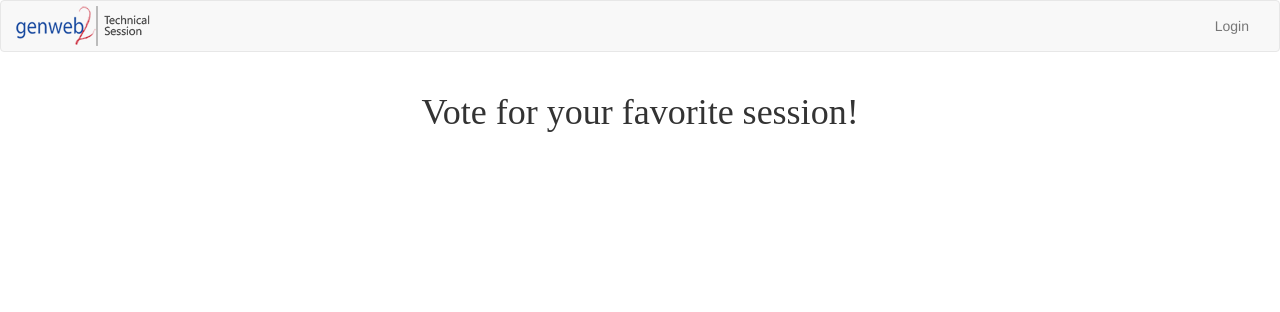
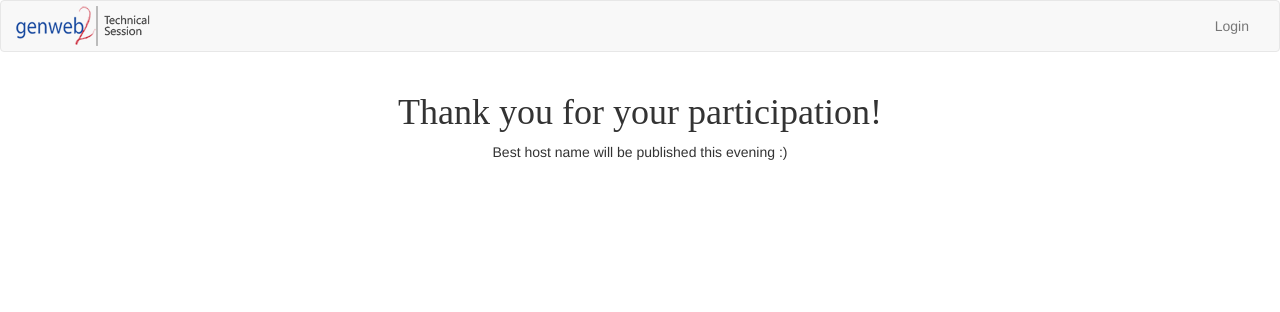
Before and after one commit to tahmina8765/technical-session, a CakePHP app: the page made by app/View/Pages/home.ctp in a window 1280 px wide. Shown: the top 312 px of the page. Run offline with PHP 8.4 and a stand-in for CakePHP, Linux system fonts and the light colour scheme; the template is opened without the code that fills it, so the values that code supplies are empty; some libraries are stand-ins or nearby versions; some web fonts are replaced.

Commit message:
Thank you fixed

```diff
--- a/app/View/Elements/host.ctp
+++ b/app/View/Elements/host.ctp
@@ -1,6 +1,7 @@
 
 <div class="text-center">
-    <h1>Vote for your favorite session! </h1>
+    <h1>Thank you for your participation! </h1>
+    <p>Best host name will be published this evening :)</p>
 </div>
 <br><br>
 <?php
@@ -25,7 +26,8 @@ if (!empty($trainings)) {
             <?php $voteimg = ((int) $training['Training']['id'] === $besttopic) ? '<br>' .$this->Html->image('thumbs-up.png') : ''; ?>
             <li class="topic ">
                 <?php
-                echo $this->Html->link('<div class="panel panel-' . $divclass . '"><div class="panel-heading">' . $training['Training']['title'] . $voteimg .'</div><div class="panel-footer">' . $name . '</div></div>', array('plugin' => 'training_manager', 'controller' => 'Trainings', 'action' => 'best_topic', $training['Training']['id']), array('escape' => false));
+                // echo $this->Html->link('<div class="panel panel-' . $divclass . '"><div class="panel-heading">' . $training['Training']['title'] . $voteimg .'</div><div class="panel-footer">' . $name . '</div></div>', array('plugin' => 'training_manager', 'controller' => 'Trainings', 'action' => 'best_topic', $training['Training']['id']), array('escape' => false));
+                echo $this->Html->link('<div class="panel panel-' . $divclass . '"><div class="panel-heading">' . $training['Training']['title'] . $voteimg .'</div><div class="panel-footer">' . $name . '</div></div>', '/', array('escape' => false));
                 ?>
             </li>
             <?php
```
